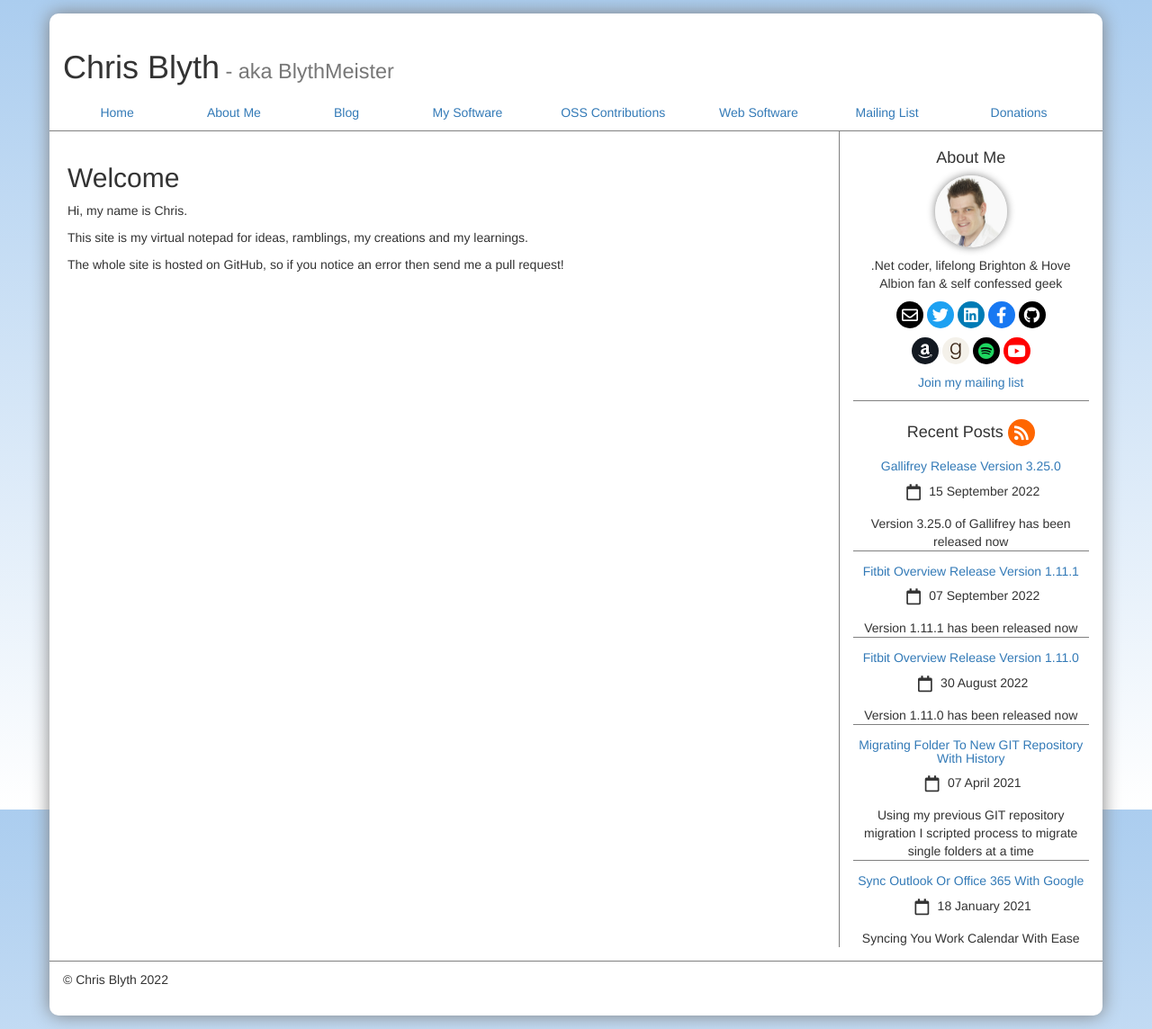
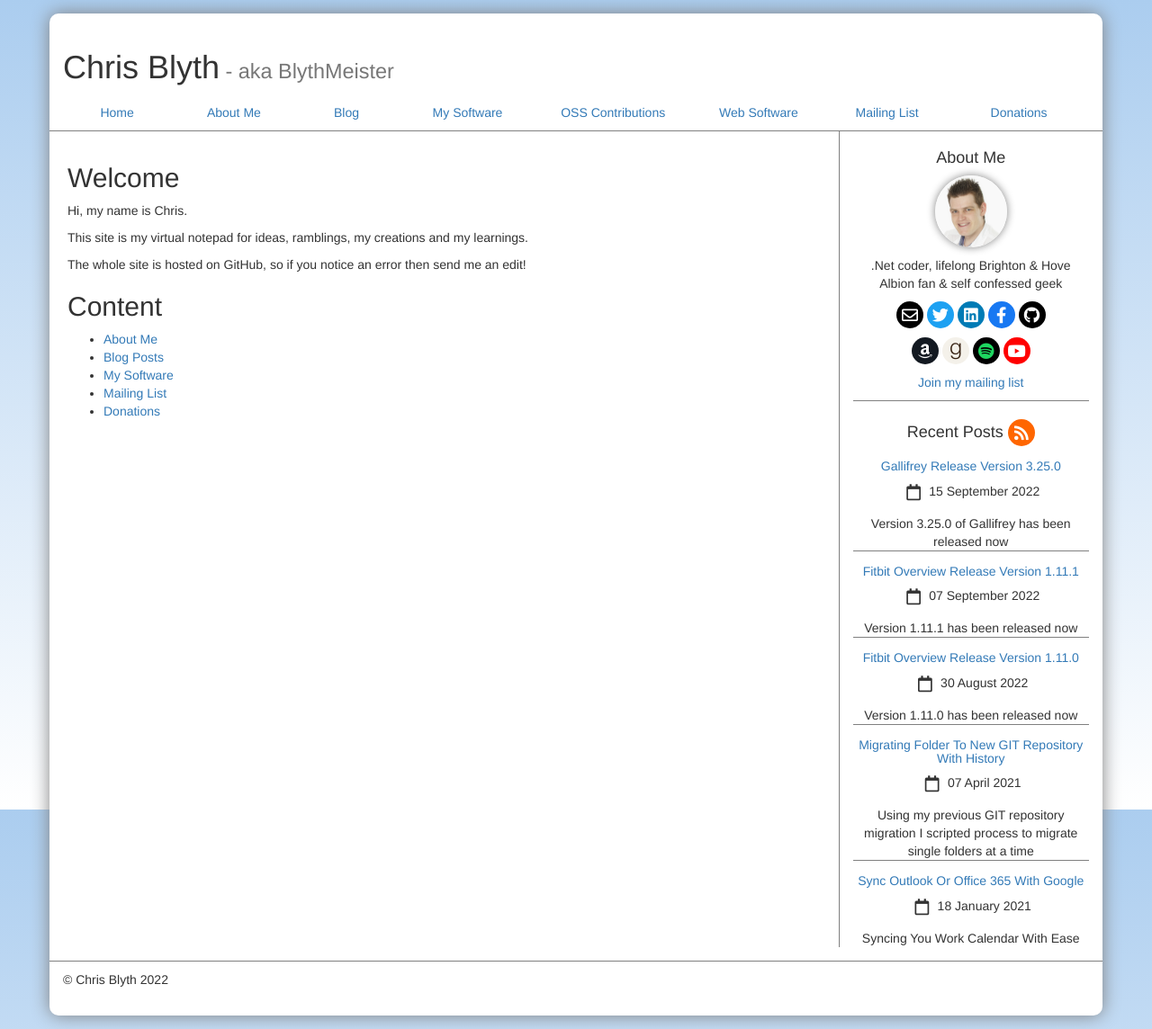
Before and after one commit to BlythMeister/blyth.me.uk, a Jekyll site: the page built from index.md, in a window 1280 px wide. Shown: the whole page at 90% size. Built offline with Jekyll 4.4.1, drawn with Linux system fonts in a browser that asks for light colours; nearby versions of some CDN libraries.

Commit message:
Update index.md

```diff
--- a/index.md
+++ b/index.md
@@ -9,4 +9,12 @@ Hi, my name is Chris.
 
 This site is my virtual notepad for ideas, ramblings, my creations and my learnings.
 
-The whole site is hosted on GitHub, so if you notice an error then send me a pull request!
+The whole site is hosted on GitHub, so if you notice an error then send me an edit!
+
+## Content
+
+* [About Me]({{ site.url }}/about)
+* [Blog Posts]({{ site.url }}/blog)
+* [My Software]({{ site.url }}/software/mine)
+* [Mailing List]({{ site.url }}/mailing-list)
+* [Donations]({{ site.url }}/donations)
```
